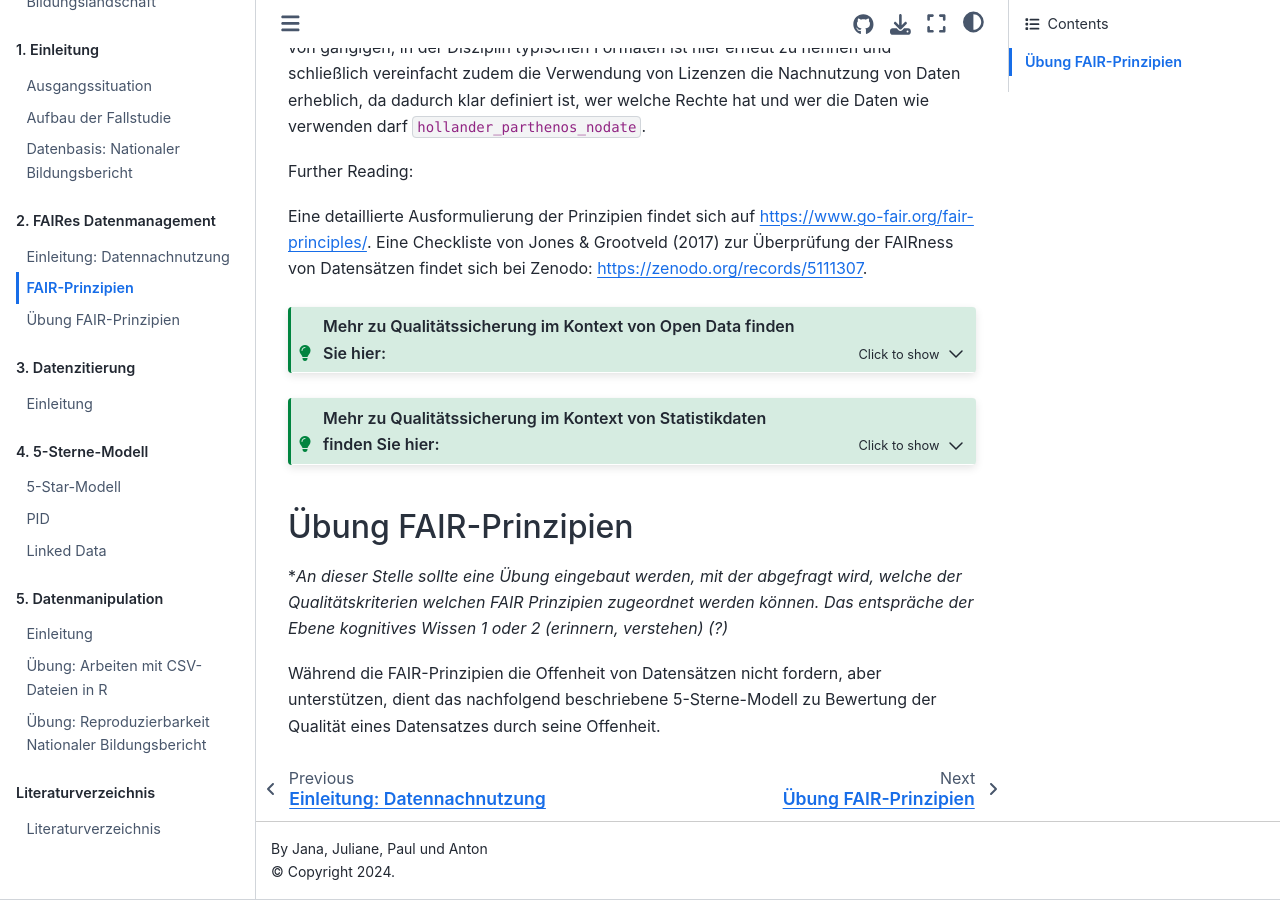
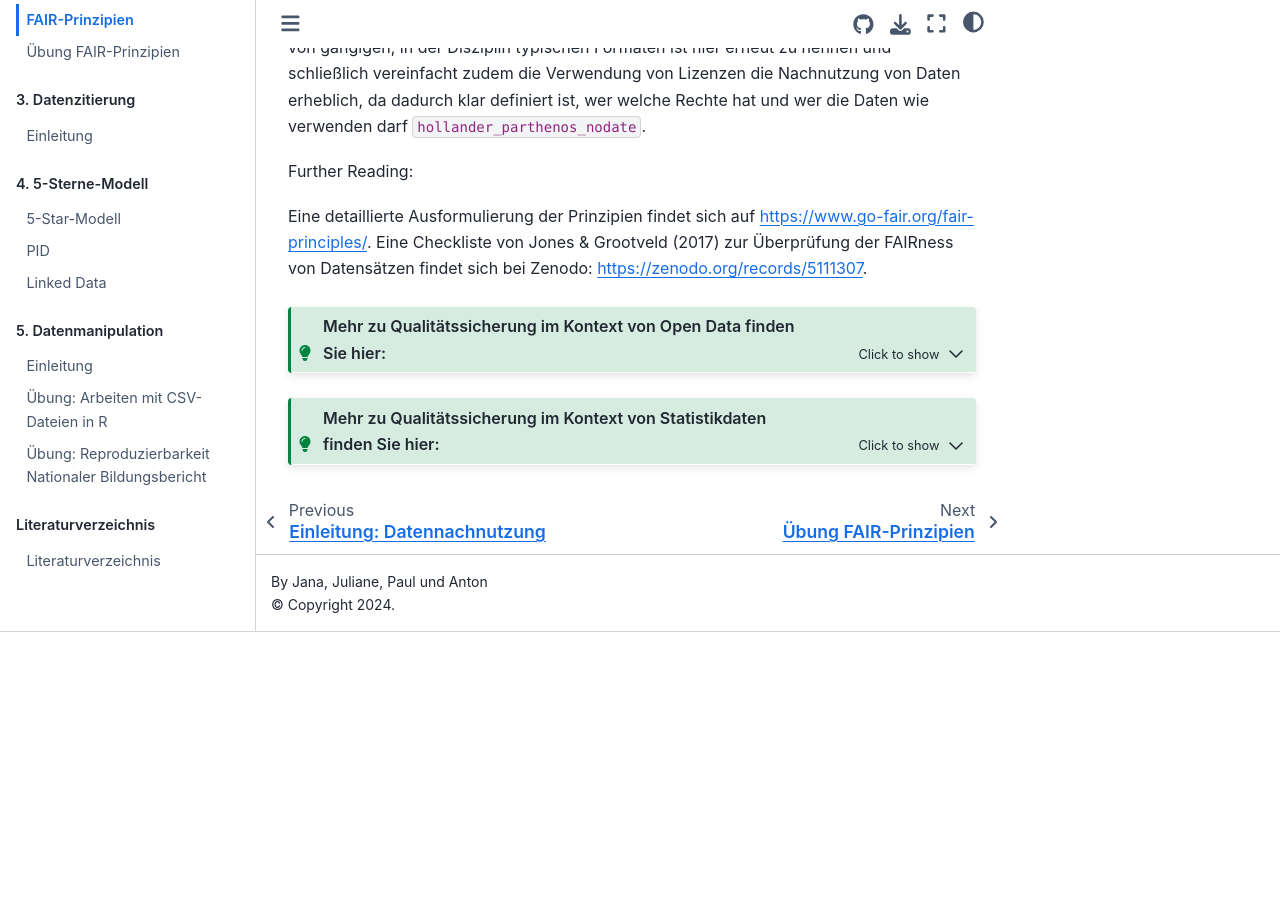
Before and after one commit to quadriga-dk/Tabelle-Fallstudie-1, a Jupyter Book: the page built from Markdown/Fair_Prinzipien.md, in a window 1280 px wide and 900 px high, scrolled down 887 px. Built offline with Jupyter Book 1.0.4 settings and Sphinx 7.4.7 and the Sphinx Book theme 1.1.4, drawn with Linux system fonts in a browser that asks for light colours; pages that are not in the unit, such as notebooks, are missing from menus; cross-references to code outside the pages are shown as plain code; after the commit the page ends 1519 px from its top, so only the background shows below that.

Commit message:
Update Fair_Prinzipien.md

````diff
--- a/Markdown/Fair_Prinzipien.md
+++ b/Markdown/Fair_Prinzipien.md
@@ -60,9 +60,3 @@ Im Rahmen des Verhaltenskodex für europäische Statistiken der Europäischen Un
 
 - **Zugänglichkeit und Klarheit:** Die bereitgestellten Statistiken werden öffentlich zur Verfügung gestellt und sind leicht auffindbar. Zudem wird transparent und detailreich die Statistik inklusive der Datenerhebung und -auswertung sowie Inhalt zu den beteiligten Parteien angegeben.
 ```
-
-## Übung FAIR-Prinzipien
-
-**An dieser Stelle sollte eine Übung eingebaut werden, mit der abgefragt wird, welche der Qualitätskriterien welchen FAIR Prinzipien zugeordnet werden können. Das entspräche der Ebene kognitives Wissen 1 oder 2 (erinnern, verstehen) (?)*
-
-Während die FAIR-Prinzipien die Offenheit von Datensätzen nicht fordern, aber unterstützen, dient das nachfolgend beschriebene 5-Sterne-Modell zu Bewertung der Qualität eines Datensatzes durch seine Offenheit.
````
